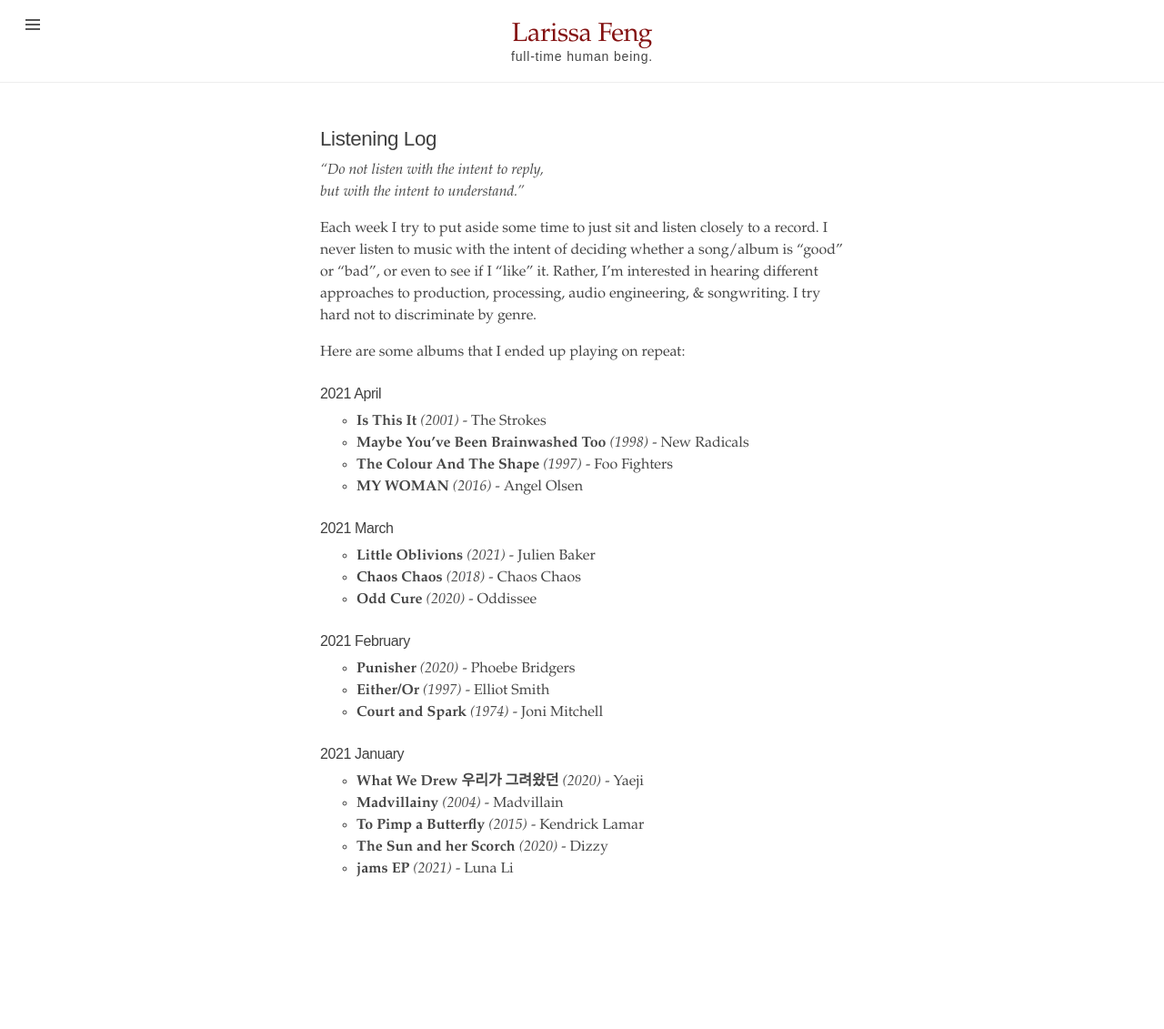
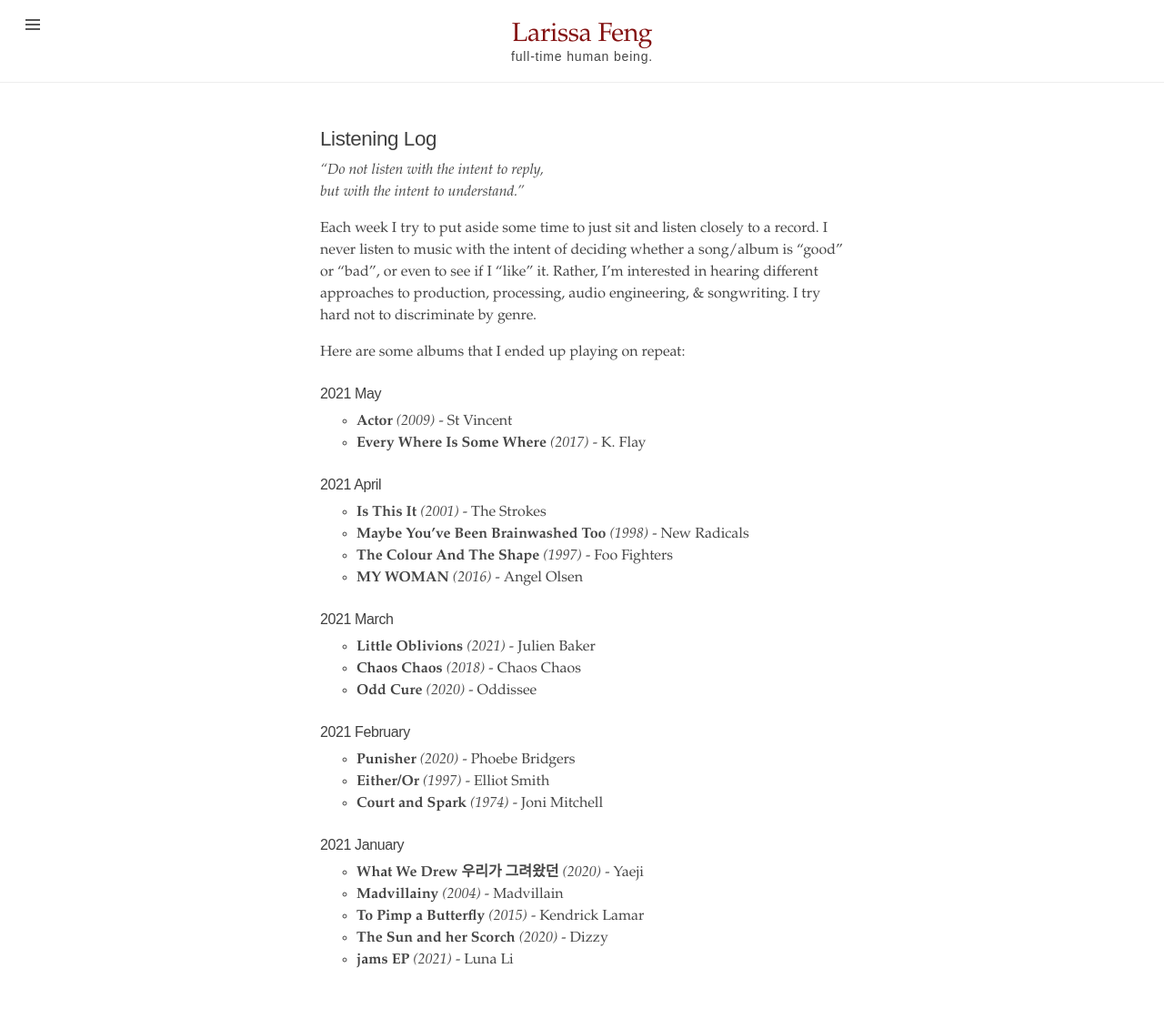
Before and after one commit to mondayrain/mondayrain.github.io, a Jekyll site: the page built from listening_log.md, in a window 1280 px wide. Shown: the whole page at 91% size. Built offline with Jekyll 4.4.1, drawn with Linux system fonts in a browser that asks for light colours; before the commit the page ends 1031 px from its top, so only the background shows below that.

Commit message:
Update listening_log.md

```diff
--- a/listening_log.md
+++ b/listening_log.md
@@ -9,6 +9,10 @@ title: Listening Log
 Each week I try to put aside some time to just sit and listen closely to a record. I never listen to music with the intent of deciding whether a song/album is "good" or "bad", or even to see if I "like" it. Rather, I'm interested in hearing different approaches to production, processing, audio engineering, & songwriting. I try hard not to discriminate by genre.
 
 Here are some albums that I ended up playing on repeat:
+
+### 2021 May
+- **Actor** _(2009)_ - St Vincent
+- **Every Where Is Some Where** _(2017)_ - K. Flay
 
 ### 2021 April
 - **Is This It** _(2001)_ - The Strokes
```
